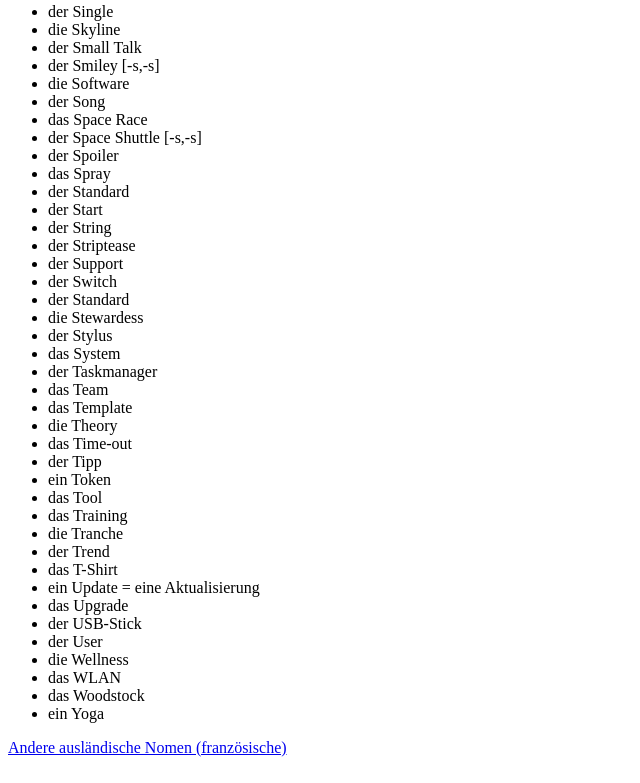
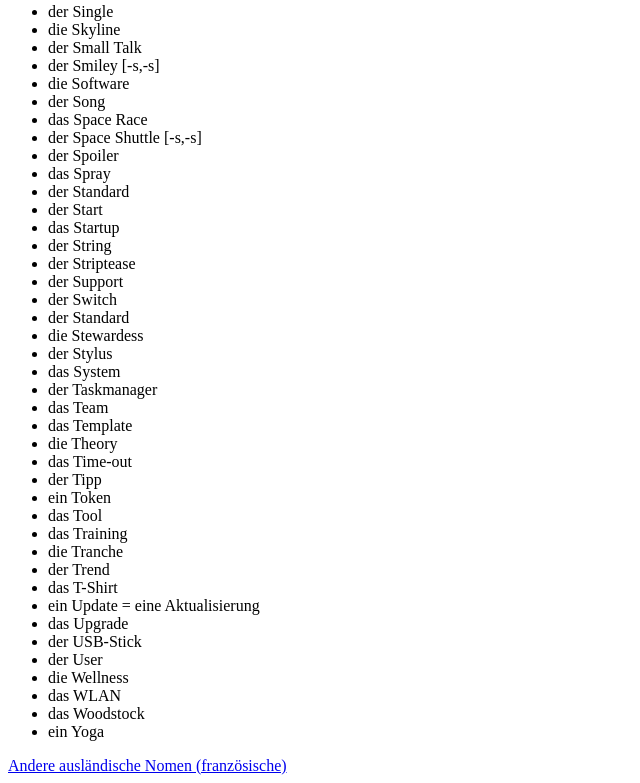
Before and after one commit to ArsenFromCrimea/Star, a plain HTML site: page Deutsch/Nomen/Englisch.html in a window 1280 px wide. Shown: the part 3204-3987 px from the top of the page, without its empty margins (0-640 px from the left). Drawn offline with Linux system fonts and the light colour scheme.

Commit message:
Add files via upload

```diff
--- a/Deutsch/Nomen/Englisch.html
+++ b/Deutsch/Nomen/Englisch.html
@@ -195,6 +195,7 @@
 		<li>das Spray</li>
 		<li>der Standard</li>
 		<li>der Start</li>
+		<li>das Startup</li>
 		<li>der String</li>
 		<li>der Striptease</li>
 		<li>der Support</li>
```
Lines whose indentation alone changed are shown as unchanged.
